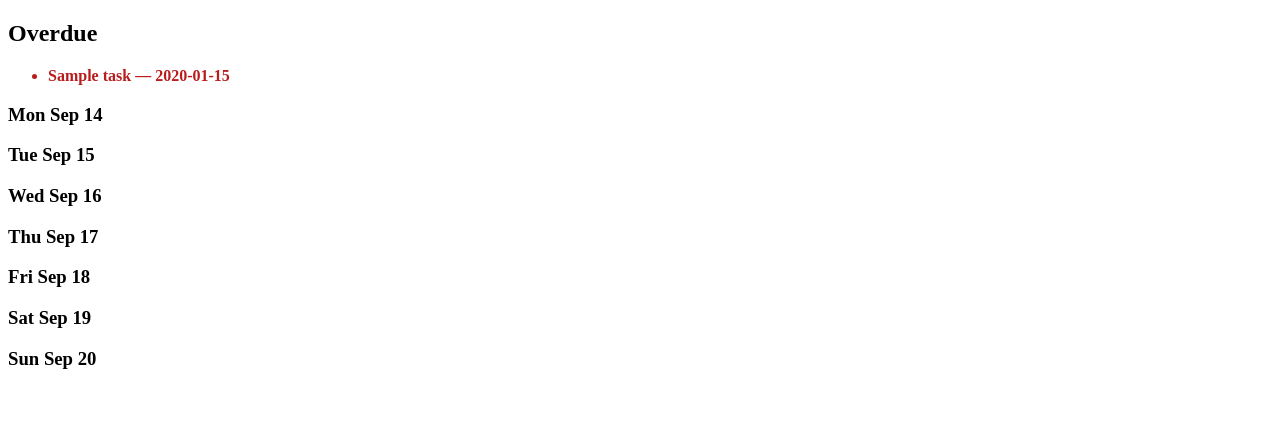
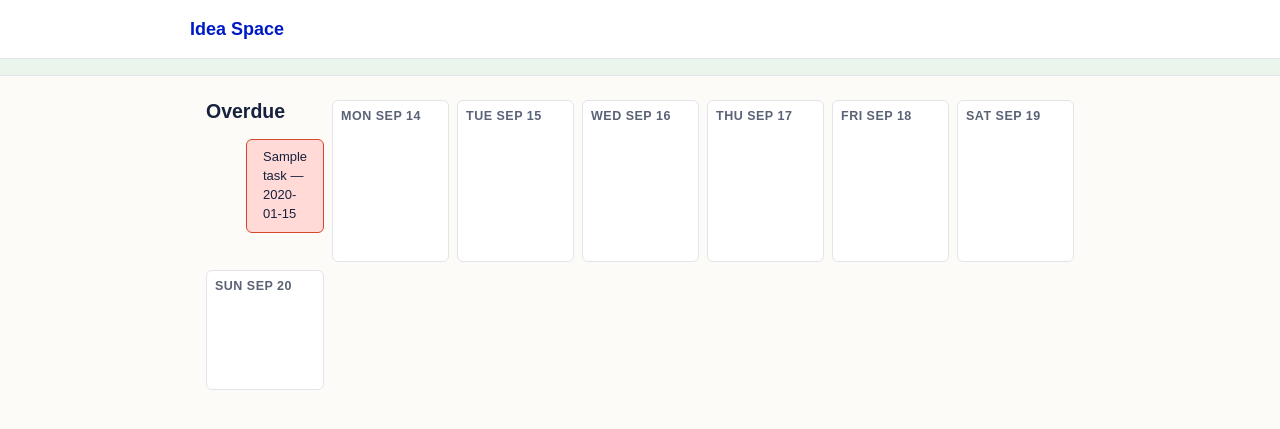
Before and after one commit to businessanalysisio/idea-space, a FastAPI app: page /calendar in a window 1280 px wide. Shown: the top 429 px of the page. Run offline with FastAPI, Linux system fonts and the light colour scheme; tables that the repository leaves empty hold one stand-in row (values such as "Sample post").

Commit message:
style: rebuild app.css from the SOL design system and add app branding header
Co-Authored-By: Claude Haiku 4.5 <noreply@anthropic.com>

```diff
--- a/idea_space/app/static/app.css
+++ b/idea_space/app/static/app.css
@@ -1 +1,285 @@
-.task--overdue { color: #b91c1c; font-weight: 600; }
+:root {
+  --color-surface-paper: #fcfbf8;
+  --color-surface-white: #ffffff;
+  --color-surface-container-low: #f4f2ff;
+  --color-surface-blue-tint: #ecEEFC;
+  --color-surface-green-tint: #eaf6eb;
+  --color-line: #e2e4e9;
+  --color-outline-variant: #c5c5d8;
+  --color-ink-900: #16213e;
+  --color-ink-500: #5a6276;
+  --color-ink-300: #9097a6;
+  --color-primary: #001ac3;
+  --color-primary-container: #2a3cdc;
+  --color-on-primary: #ffffff;
+  --color-accent-red: #d6482e;
+  --color-error-container: #ffdad6;
+
+  --font-family: Arial, Helvetica, sans-serif;
+  --font-size-h2: 18px;
+  --font-size-body: 13px;
+  --font-size-caption: 11.5px;
+  --font-size-label: 12.5px;
+
+  --radius-sm: 0.125rem;
+  --radius-md: 0.375rem;
+  --radius-full: 9999px;
+
+  --space-xs: 0.25rem;
+  --space-sm: 0.5rem;
+  --space-md: 1rem;
+  --space-lg: 1.5rem;
+}
+
+* {
+  box-sizing: border-box;
+}
+
+body {
+  margin: 0;
+  font-family: var(--font-family);
+  font-size: var(--font-size-body);
+  line-height: 1.45;
+  color: var(--color-ink-900);
+  background: var(--color-surface-paper);
+}
+
+main {
+  max-width: 900px;
+  margin: 0 auto;
+  padding: var(--space-lg) var(--space-md);
+}
+
+.app-header {
+  background: var(--color-surface-white);
+  border-bottom: 1px solid var(--color-line);
+  padding: var(--space-md);
+}
+
+.app-header h1 {
+  max-width: 900px;
+  margin: 0 auto;
+  font-size: var(--font-size-h2);
+  font-weight: 700;
+  color: var(--color-primary);
+}
+
+h2, h3 {
+  font-family: var(--font-family);
+  font-weight: 700;
+  line-height: 1.2;
+  margin: 0 0 var(--space-md) 0;
+  color: var(--color-ink-900);
+}
+
+h3 {
+  font-size: var(--font-size-label);
+  text-transform: uppercase;
+  letter-spacing: 0.04em;
+  color: var(--color-ink-500);
+}
+
+input, select, textarea, button {
+  font-family: var(--font-family);
+  font-size: var(--font-size-body);
+}
+
+input[type="text"], input[type="number"], input[type="datetime-local"],
+input[type="date"], input[type="color"], select, textarea {
+  border: 1px solid var(--color-outline-variant);
+  border-radius: var(--radius-sm);
+  padding: var(--space-xs) var(--space-sm);
+  color: var(--color-ink-900);
+  background: var(--color-surface-white);
+}
+
+textarea {
+  resize: vertical;
+}
+
+button {
+  font-weight: 700;
+  border: 1px solid var(--color-outline-variant);
+  border-radius: var(--radius-sm);
+  padding: var(--space-xs) var(--space-md);
+  background: var(--color-surface-white);
+  color: var(--color-ink-900);
+  cursor: pointer;
+}
+
+button:hover {
+  background: var(--color-surface-container-low);
+}
+
+button[type="submit"] {
+  background: var(--color-primary-container);
+  color: var(--color-on-primary);
+  border-color: var(--color-primary-container);
+}
+
+button[type="submit"]:hover {
+  opacity: 0.9;
+}
+
+form {
+  display: inline-flex;
+  gap: var(--space-xs);
+  align-items: center;
+  margin: 0 var(--space-xs) var(--space-xs) 0;
+}
+
+.filter-bar, .status-nav {
+  display: flex;
+  gap: var(--space-sm);
+  align-items: center;
+  margin: var(--space-md) 0;
+  padding-bottom: var(--space-sm);
+  border-bottom: 1px solid var(--color-line);
+}
+
+.status-nav a, .filter-bar a {
+  font-size: var(--font-size-label);
+  font-weight: 700;
+  color: var(--color-ink-500);
+  text-decoration: none;
+  padding: var(--space-xs) var(--space-sm);
+  border-radius: var(--radius-sm);
+}
+
+.status-nav a:hover, .filter-bar a:hover {
+  background: var(--color-surface-blue-tint);
+  color: var(--color-primary);
+}
+
+#task-list {
+  list-style: none;
+  margin: 0;
+  padding: 0;
+}
+
+.task {
+  display: flex;
+  flex-wrap: wrap;
+  align-items: center;
+  gap: var(--space-sm);
+  padding: var(--space-sm) var(--space-md);
+  margin-bottom: var(--space-xs);
+  background: var(--color-surface-white);
+  border: 1px solid var(--color-line);
+  border-radius: var(--radius-md);
+}
+
+.task--overdue {
+  border-color: var(--color-accent-red);
+  background: var(--color-error-container);
+}
+
+.task--virtual {
+  opacity: 0.55;
+  font-style: italic;
+}
+
+.task-title {
+  font-weight: 700;
+}
+
+.task-due {
+  font-size: var(--font-size-caption);
+  color: var(--color-ink-500);
+}
+
+.task-recurring {
+  color: var(--color-primary);
+}
+
+.label-chip {
+  display: inline-block;
+  padding: 2px var(--space-sm);
+  border-radius: var(--radius-full);
+  font-size: var(--font-size-caption);
+  font-weight: 700;
+  color: #fff;
+  text-decoration: none;
+}
+
+.label-chip--active {
+  outline: 2px solid var(--color-ink-900);
+}
+
+.calendar-week {
+  display: grid;
+  grid-template-columns: repeat(7, 1fr);
+  gap: var(--space-sm);
+}
+
+.calendar-day {
+  background: var(--color-surface-white);
+  border: 1px solid var(--color-line);
+  border-radius: var(--radius-md);
+  padding: var(--space-sm);
+  min-height: 120px;
+}
+
+.calendar-day ul {
+  list-style: none;
+  padding: 0;
+  margin: var(--space-xs) 0 0 0;
+}
+
+.calendar-overdue {
+  margin-bottom: var(--space-md);
+}
+
+#reminder-banner {
+  background: var(--color-surface-green-tint);
+  border-bottom: 1px solid var(--color-line);
+  padding: var(--space-sm) var(--space-md);
+}
+
+.reminder {
+  display: flex;
+  gap: var(--space-sm);
+  align-items: center;
+  margin-bottom: var(--space-xs);
+}
+
+#label-manager {
+  background: var(--color-surface-white);
+  border: 1px solid var(--color-line);
+  border-radius: var(--radius-md);
+  padding: var(--space-md);
+  margin-bottom: var(--space-md);
+}
+
+.label-manager-list {
+  list-style: none;
+  padding: 0;
+  margin: var(--space-sm) 0 0 0;
+}
+
+.label-manager-list li {
+  display: flex;
+  align-items: center;
+  gap: var(--space-sm);
+  padding: var(--space-xs) 0;
+  border-bottom: 1px solid var(--color-line);
+}
+
+.task-history {
+  flex-basis: 100%;
+  font-size: var(--font-size-caption);
+  color: var(--color-ink-500);
+  border-top: 1px solid var(--color-line);
+  margin-top: var(--space-xs);
+  padding-top: var(--space-xs);
+}
+
+.history-note {
+  color: var(--color-ink-900);
+}
+
+.history-list {
+  list-style: none;
+  margin: 0;
+  padding: 0;
+}
--- a/idea_space/app/templates/base.html
+++ b/idea_space/app/templates/base.html
@@ -7,6 +7,7 @@
   <link rel="stylesheet" href="/static/app.css">
 </head>
 <body>
+  <header class="app-header"><h1>Idea Space</h1></header>
   <div hx-get="/reminders/due" hx-trigger="load" hx-swap="outerHTML" id="reminder-banner"></div>
   <main>{% block content %}{% endblock %}</main>
   <script src="/static/app.js"></script>
```
Also changed, not shown: idea_space/tests/test_health.py (+6 -0 lines).
